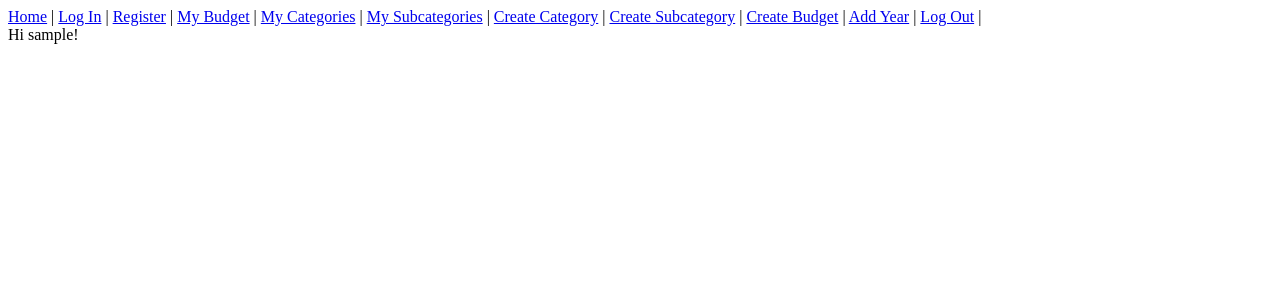
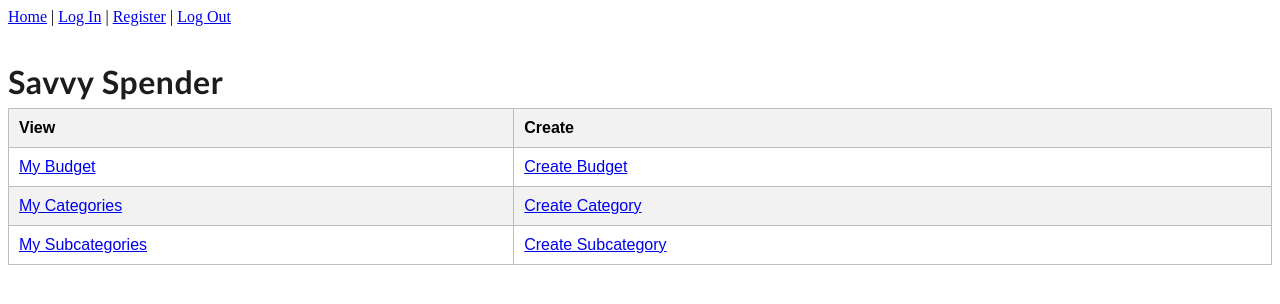
Before and after one commit to ryanlharper/Savvy-Spender, a Django app: page / in a window 1280 px wide. Shown: the top 304 px of the page. Run offline with Django 3.2, Linux system fonts and the light colour scheme; the visitor is signed in with stand-in values (Sample User, id 1).

Commit message:
clean up

```diff
--- a/budget/templates/budget/create_budget_item.html
+++ b/budget/templates/budget/create_budget_item.html
@@ -10,8 +10,8 @@
     <table>
       <thead>
         <tr>
-          <th>Year</th>
-          <th>Subcategory</th>
+          <th>Year <a href="{% url 'add_budget_year' %}" style="font-size: 10px;">Add Year</a></th>
+          <th>Subcategory <a href="/subcategories" style="font-size:10px;">Add Subcategory</a></th>
           <th>Frequency</th>
           <th>Amount</th>
           <th>Notes</th>
--- a/budget/views.py
+++ b/budget/views.py
@@ -93,5 +93,8 @@ def my_subcategories(request):
     context = {'subcategories': subcategories}
     return render(request, 'my_subcategories.html', context)
 
+def reports(request):
+    return render(request, 'reports.html')
+
 def create_transaction(request):
     pass
--- a/savvy_spender/urls.py
+++ b/savvy_spender/urls.py
@@ -17,7 +17,7 @@ from django.contrib import admin
 from django.urls import path, include
 from django.views.generic.base import TemplateView
 from savvy_spender.views import SignUpView
-from budget.views import create_category, create_subcategory, create_budget_item, add_budget_year, my_budget, my_categories, my_subcategories
+from budget.views import create_category, create_subcategory, create_budget_item, add_budget_year, my_budget, my_categories, my_subcategories, reports
 
 urlpatterns = [
     path('admin/', admin.site.urls),
@@ -31,4 +31,5 @@ urlpatterns = [
     path('budget/my_budget', my_budget, name= 'my_budget'),
     path('my_categories', my_categories, name= 'my_categories'),
     path('my_subcategories', my_subcategories, name= 'my_subcategories'),
+    path('reports/', reports, name= 'reports')
 ]
--- a/templates/base.html
+++ b/templates/base.html
@@ -14,14 +14,7 @@
     <a href="{% url 'home' %}">Home</a> |
     <a href="{% url 'login' %}">Log In</a> |
     <a href="/register">Register</a> |
-    <a href="{% url 'my_budget' %}">My Budget</a> |
-    <a href="/my_categories">My Categories</a> |
-    <a href="/my_subcategories">My Subcategories</a> |
-    <a href="/categories">Create Category</a> |
-    <a href="/subcategories">Create Subcategory</a> |
-    <a href="{% url 'create_budget_item' %}">Create Budget</a> |
-    <a href="{% url 'add_budget_year' %}">Add Year</a> |
-    <a href="{% url 'logout' %}">Log Out</a> |
+    <a href="{% url 'logout' %}">Log Out</a>
   </nav>
     {% endblock %}
   </main>
--- a/templates/home.html
+++ b/templates/home.html
@@ -5,8 +5,27 @@
 {{ block.super }}
 
 {% if user.is_authenticated %}
-  Hi {{ user.username }}!
-
+<h2>Savvy Spender</h2>
+<table>
+  <thead>
+    <th>View</th>
+    <th>Create</th>
+  </thead>
+  <tbody>
+    <tr>
+      <td><a href="{% url 'my_budget' %}">My Budget</a></td>
+      <td><a href="{% url 'create_budget_item' %}">Create Budget</a></td>
+    </tr>
+    <tr>
+      <td><a href="/my_categories">My Categories</a></td>
+      <td><a href="/categories">Create Category</a></td>
+    </tr>
+    <tr>
+      <td><a href="/my_subcategories">My Subcategories</a></td>
+      <td><a href="/subcategories">Create Subcategory</a></td>
+    </tr>
+  </tbody>
+</table>
 {% else %}
   <p>You are not logged in</p>
 
```
Also changed, not shown: budget/templates/reports.html (added, +8 -0 lines).
